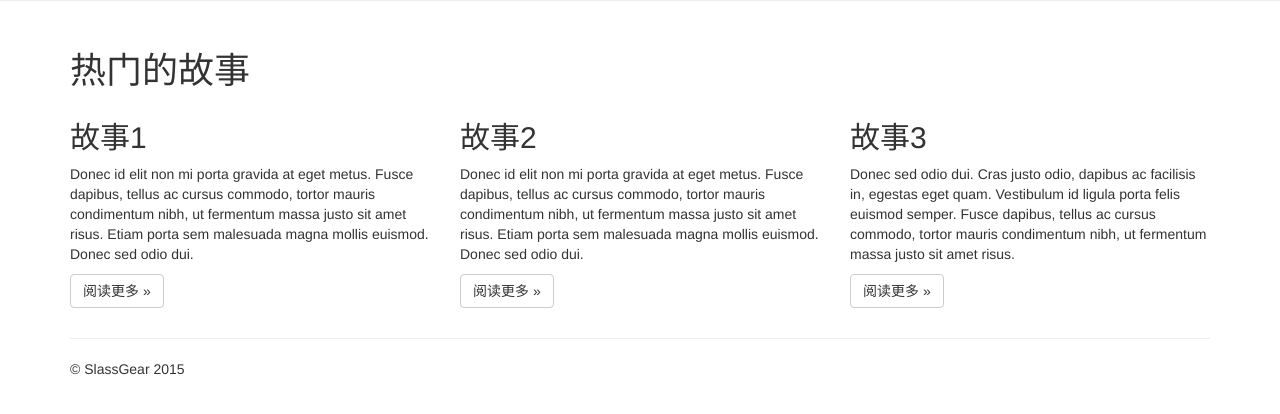
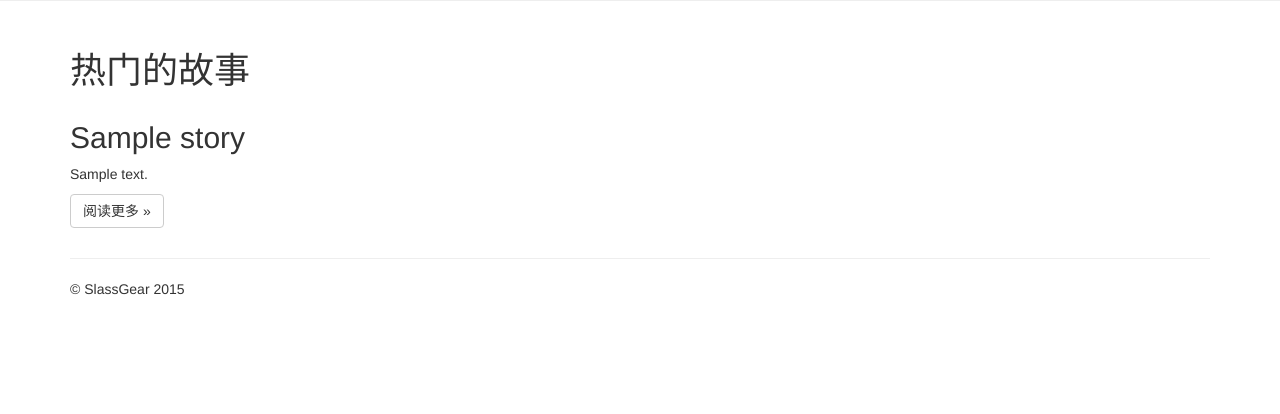
Before and after one commit to winkidney/StoryGear, a Django app: page /story/ in a window 1280 px wide. Shown: the part 335-749 px from the top of the page. Run offline with Django 3.2, Linux system fonts and the light colour scheme; tables that the repository leaves empty hold one stand-in row (values such as "Sample post"); some libraries are stand-ins or nearby versions.

Commit message:
story read and story list.

```diff
--- a/storygear/sgear/urls.py
+++ b/storygear/sgear/urls.py
@@ -1,6 +1,7 @@
 from django.conf.urls import include, url
-from storygear.sgear.views import StoryHomeView
+from storygear.sgear.views import StoryHomeView, SingleStoryView
 
 urlpatterns = [
     url(r'^$', StoryHomeView(), name="story"),
+    url(r'^(\d+)/$', SingleStoryView(), name="single_story"),
 ]
--- a/storygear/sgear/views.py
+++ b/storygear/sgear/views.py
@@ -1,8 +1,20 @@
 from django.shortcuts import render_to_response
 from storygear import RestMixin
+from storygear.sgear.models import Story
 
 
 class StoryHomeView(RestMixin):
 
     def get(self, *args, **kwargs):
-        return render_to_response("index.html")
+        stories = Story.objects.order_by("ctime")[0:2]
+        return render_to_response("index.html", locals())
+
+
+class SingleStoryView(RestMixin):
+
+    def get(self, story_id, *args, **kwargs):
+        story = Story.objects.get(id=story_id)
+        return render_to_response("one_story/read.html", locals())
+
+    def put(self, story_id, *args, **kwargs):
+        raise NotImplementedError("This resource can not be modified")
--- a/storygear/static/js/main.js
+++ b/storygear/static/js/main.js
@@ -17,8 +17,6 @@ angular.module("demoApp", ['ui.bootstrap'])
                 size: size
             });
         };
-
-
         $interval(function () {
             console.log("hello!");
         }, 50000, 0);
--- /dev/null
+++ b/storygear/templates/base.html
@@ -0,0 +1,100 @@
+{% load staticfiles %}
+<!doctype html>
+<html ng-app="demoApp">
+<head>
+  <meta charset="utf-8">
+  <meta http-equiv="X-UA-Compatible" content="IE=edge">
+  <meta name="viewport" content="width=device-width, initial-scale=1">
+
+  <link rel="icon" href="{% static "favicon.ico" %}">
+
+  <script src="../static/libs/angular/angular.js"></script>
+  <!--<script src="bootstrap/js/bootstrap.js"></script>-->
+  <script src="{% static "libs/angular/plugin/ui-bootstrap-tpls-0.12.1.js" %}"></script>
+  <link href="{% static "libs/bootstrap/css/bootstrap.css" %}" rel="stylesheet">
+
+  <meta name="description" content="description">
+  <meta name="author" content="winkidney">
+
+
+  <title>StoryGear - 故事齿轮</title>
+
+  <!-- Bootstrap core CSS -->
+  <link href="{% static "libs/bootstrap/css/bootstrap.min.css" %}" rel="stylesheet">
+
+  <!-- Custom styles for this template -->
+  <link href="{% static "style.css" %}" rel="stylesheet">
+
+  <!-- HTML5 shim and Respond.js for IE8 support of HTML5 elements and media queries -->
+  <!--[if lt IE 9]>
+      <script src="//cdn.bootcss.com/html5shiv/3.7.2/html5shiv.min.js"></script>
+      <script src="//cdn.bootcss.com/respond.js/1.4.2/respond.min.js"></script>
+    <![endif]-->
+</head>
+<body>
+<nav class="navbar navbar-inverse navbar-fixed-top">
+  <div class="container">
+    <div class="container">
+        <div class="navbar-header">
+          <button type="button" class="navbar-toggle collapsed" data-toggle="collapse" data-target="#navbar" aria-expanded="false" aria-controls="navbar">
+            <span class="sr-only">Toggle navigation</span>
+            <span class="icon-bar"></span>
+            <span class="icon-bar"></span>
+            <span class="icon-bar"></span>
+          </button>
+          <a class="navbar-brand" href="#">StoryGear</a>
+        </div>
+        <div id="navbar" class="navbar-collapse collapse">
+          <ul class="nav navbar-nav">
+            <li class="active"><a href="#">Home</a></li>
+            <li><a href="#about">关于</a></li>
+            <li><a href="#about">我的齿轮</a></li>
+            <li><a href="#contact">联系我们</a></li>
+            <li class="dropdown">
+              <a href="#" class="dropdown-toggle" data-toggle="dropdown" role="button" aria-expanded="false">更多 <span class="caret"></span></a>
+              <ul class="dropdown-menu" role="menu">
+                <li><a href="#">写作</a></li>
+                <li><a href="#">登陆</a></li>
+                <li><a href="#">加入我们</a></li>
+                <li class="divider"></li>
+                <li class="dropdown-header">项目地址</li>
+                <li><a href="#">我们做什么</a></li>
+                <li><a href="#">成员列表</a></li>
+              </ul>
+            </li>
+          </ul>
+        </div><!--/.nav-collapse -->
+      </div>
+  </div>
+</nav>
+
+{% block before_container %}
+
+{% endblock %}
+
+<div class="container">
+  {% block in_container %}
+
+  {% endblock %}
+
+  {% block footer %}
+  <hr>
+  <footer>
+    <p>&copy; SlassGear 2015</p>
+  </footer>
+  {% endblock %}
+
+</div>
+<!-- /container -->
+
+<script src="//cdn.bootcss.com/jquery/1.11.2/jquery.min.js"></script>
+<script src="{% static "libs/bootstrap/js/bootstrap.js" %}"></script>
+<script src="{% static "js/main.js" %}"></script>
+
+{% block extra_js %}
+
+{% endblock %}
+
+</body>
+
+</html>
--- a/storygear/templates/index.html
+++ b/storygear/templates/index.html
@@ -1,75 +1,5 @@
-{% load staticfiles %}
-<!doctype html>
-<html ng-app="demoApp">
-<head>
-  <meta charset="utf-8">
-  <meta http-equiv="X-UA-Compatible" content="IE=edge">
-  <meta name="viewport" content="width=device-width, initial-scale=1">
-
-  <link rel="icon" href="{% static "favicon.ico" %}">
-
-  <script src="../static/libs/angular/angular.js"></script>
-  <!--<script src="bootstrap/js/bootstrap.js"></script>-->
-  <script src="{% static "libs/angular/plugin/ui-bootstrap-tpls-0.12.1.js" %}"></script>
-  <link href="{% static "libs/bootstrap/css/bootstrap.css" %}" rel="stylesheet">
-
-  <meta name="description" content="description">
-  <meta name="author" content="winkidney">
-
-
-  <title>StoryGear - 故事齿轮</title>
-
-  <!-- Bootstrap core CSS -->
-  <link href="{% static "libs/bootstrap/css/bootstrap.min.css" %}" rel="stylesheet">
-
-  <!-- Custom styles for this template -->
-  <link href="{% static "style.css" %}" rel="stylesheet">
-
-  <!-- HTML5 shim and Respond.js for IE8 support of HTML5 elements and media queries -->
-  <!--[if lt IE 9]>
-      <script src="//cdn.bootcss.com/html5shiv/3.7.2/html5shiv.min.js"></script>
-      <script src="//cdn.bootcss.com/respond.js/1.4.2/respond.min.js"></script>
-    <![endif]-->
-</head>
-<body>
-<nav class="navbar navbar-inverse navbar-fixed-top">
-  <div class="container">
-    <div class="container">
-        <div class="navbar-header">
-          <button type="button" class="navbar-toggle collapsed" data-toggle="collapse" data-target="#navbar" aria-expanded="false" aria-controls="navbar">
-            <span class="sr-only">Toggle navigation</span>
-            <span class="icon-bar"></span>
-            <span class="icon-bar"></span>
-            <span class="icon-bar"></span>
-          </button>
-          <a class="navbar-brand" href="#">StoryGear</a>
-        </div>
-        <div id="navbar" class="navbar-collapse collapse">
-          <ul class="nav navbar-nav">
-            <li class="active"><a href="#">Home</a></li>
-            <li><a href="#about">关于</a></li>
-            <li><a href="#about">我的齿轮</a></li>
-            <li><a href="#contact">联系我们</a></li>
-            <li class="dropdown">
-              <a href="#" class="dropdown-toggle" data-toggle="dropdown" role="button" aria-expanded="false">更多 <span class="caret"></span></a>
-              <ul class="dropdown-menu" role="menu">
-                <li><a href="#">写作</a></li>
-                <li><a href="#">登陆</a></li>
-                <li><a href="#">加入我们</a></li>
-                <li class="divider"></li>
-                <li class="dropdown-header">项目地址</li>
-                <li><a href="#">我们做什么</a></li>
-                <li><a href="#">成员列表</a></li>
-              </ul>
-            </li>
-          </ul>
-        </div><!--/.nav-collapse -->
-      </div>
-  </div>
-</nav>
-
-
-<!-- Main jumbotron for a primary marketing message or call to action -->
+{% extends "base.html" %}
+{% block before_container %}
 <div class="jumbotron">
   <div class="container">
     <h1 class="text-center">New Gear，Welcome！</h1>
@@ -83,52 +13,21 @@
 
   </div>
 </div>
+{% endblock %}
+{% block in_container %}
 
-<div class="container">
   <h1>热门的故事</h1>
   <!-- Example row of columns -->
   <div class="row">
+  {% for story in stories %}
     <div class="col-md-4">
-      <h2>故事1</h2>
+      <h2>{{ story.title }}</h2>
 
-      <p>Donec id elit non mi porta gravida at eget metus. Fusce dapibus, tellus ac cursus commodo, tortor mauris
-        condimentum nibh, ut fermentum massa justo sit amet risus. Etiam porta sem malesuada magna mollis
-        euismod. Donec sed odio dui. </p>
+      <p>{{ story.description }}</p>
 
-      <p><a class="btn btn-default" href="#" role="button">阅读更多 &raquo;</a></p>
+      <p><a class="btn btn-default" href="/story/{{ story.id }}" role="button">阅读更多 &raquo;</a></p>
     </div>
-    <div class="col-md-4">
-      <h2>故事2</h2>
+  {% endfor %}
 
-      <p>Donec id elit non mi porta gravida at eget metus. Fusce dapibus, tellus ac cursus commodo, tortor mauris
-        condimentum nibh, ut fermentum massa justo sit amet risus. Etiam porta sem malesuada magna mollis
-        euismod. Donec sed odio dui. </p>
-
-      <p><a class="btn btn-default" href="#" role="button">阅读更多 &raquo;</a></p>
-    </div>
-    <div class="col-md-4">
-      <h2>故事3</h2>
-
-      <p>Donec sed odio dui. Cras justo odio, dapibus ac facilisis in, egestas eget quam. Vestibulum id ligula
-        porta felis euismod semper. Fusce dapibus, tellus ac cursus commodo, tortor mauris condimentum nibh, ut
-        fermentum massa justo sit amet risus.</p>
-
-      <p><a class="btn btn-default" href="#" role="button">阅读更多 &raquo;</a></p>
-    </div>
   </div>
-
-  <hr>
-
-  <footer>
-    <p>&copy; SlassGear 2015</p>
-  </footer>
-</div>
-<!-- /container -->
-
-<script src="//cdn.bootcss.com/jquery/1.11.2/jquery.min.js"></script>
-<script src="//cdn.bootcss.com/bootstrap/3.3.4/js/bootstrap.min.js"></script>
-<script src="{% static "js/main.js" %}"></script>
-
-</body>
-
-</html>
+{% endblock %}
```
Also changed, not shown: storygear/templates/one_story/read.html (added, +21 -0 lines).
